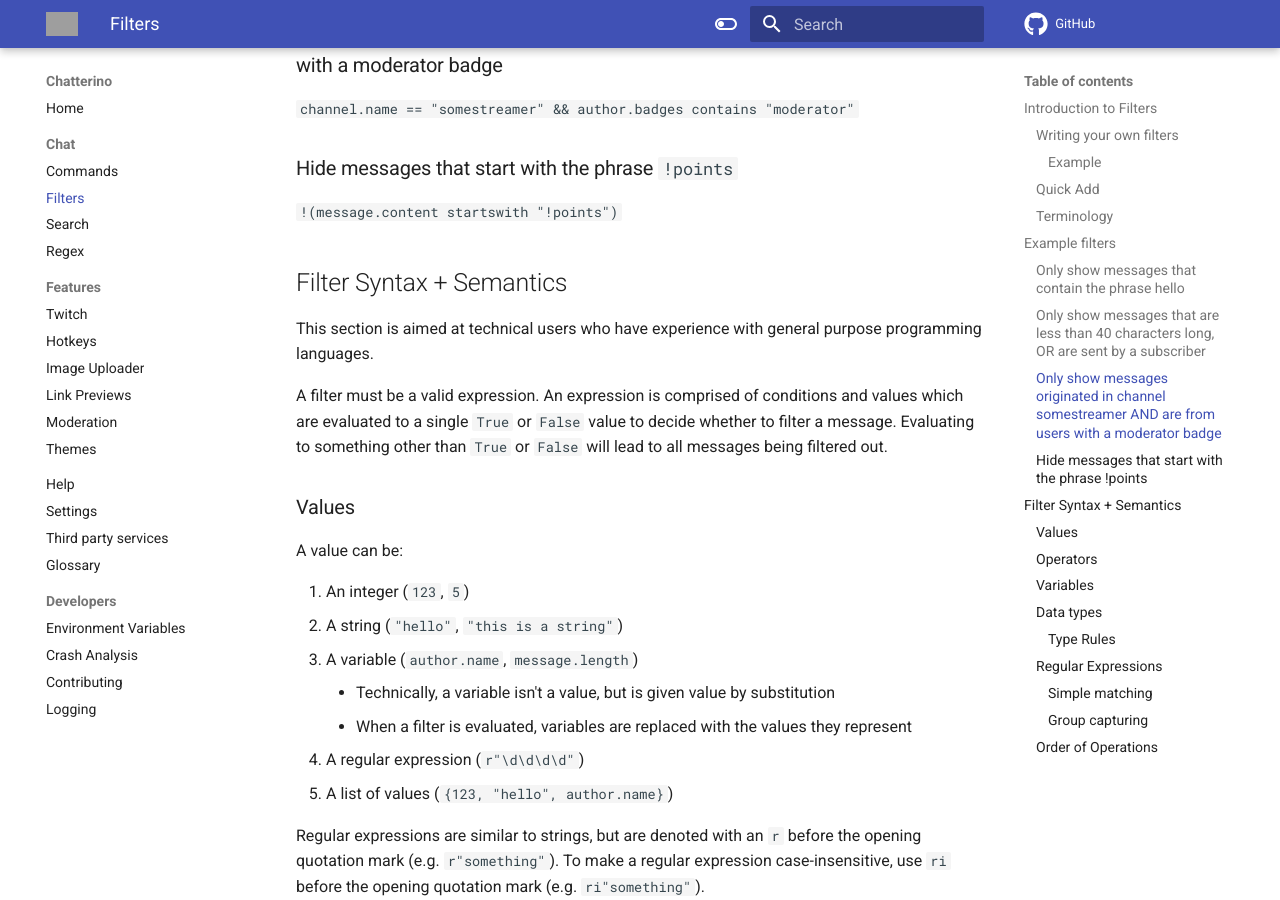
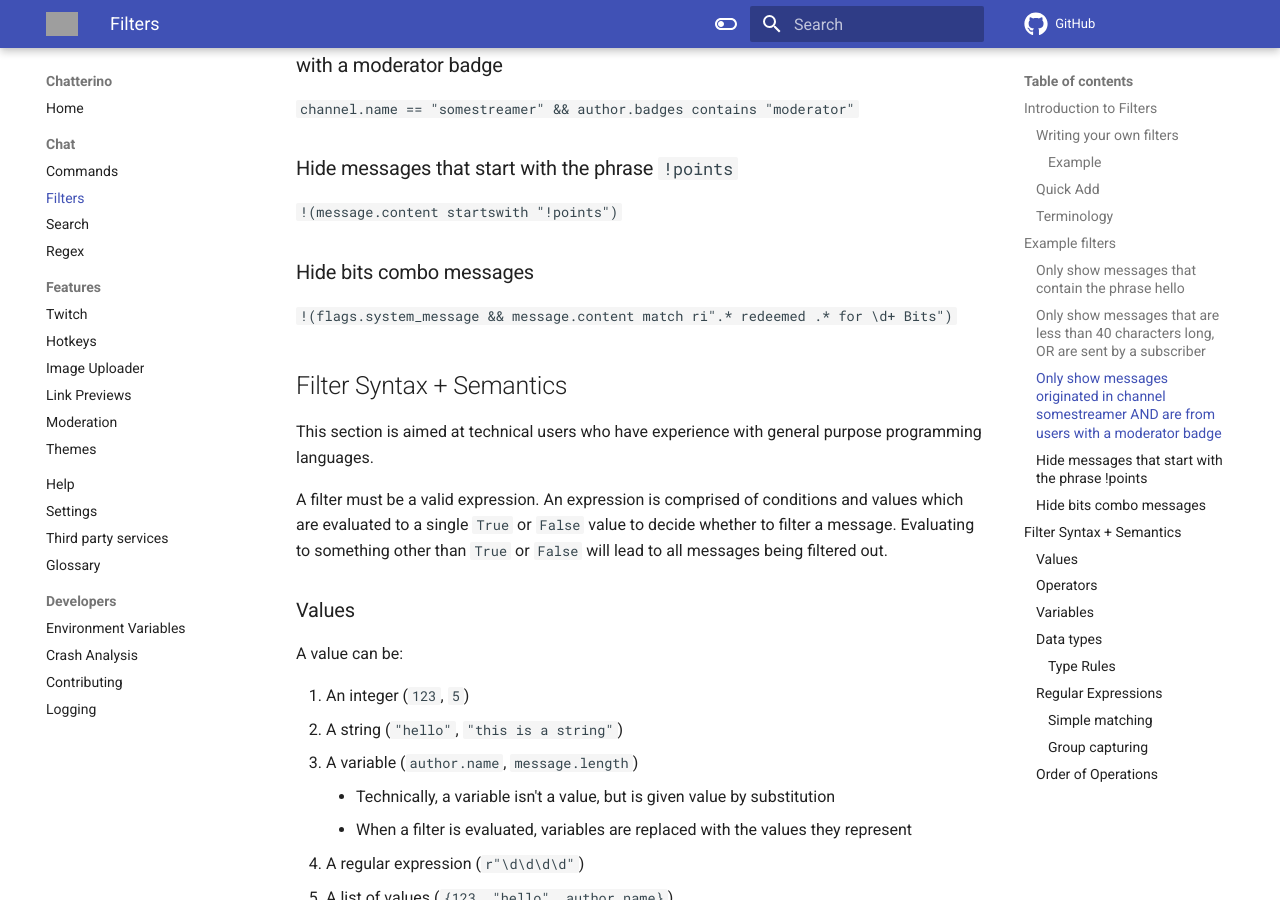
Before and after one commit to Chatterino/wiki, an MkDocs documentation site: the page built from docs/Filters.md, in a window 1280 px wide and 900 px high, scrolled down 2662 px. Built offline with MkDocs 1.6.1 and Material for MkDocs 9.7.7, drawn with Linux system fonts in a browser that asks for light colours; comment, search, counter and statistics services are not loaded; grey boxes are pictures that could not be loaded.

Commit message:
filters: hide bits combo messages example (#488)

```diff
--- a/docs/Filters.md
+++ b/docs/Filters.md
@@ -68,6 +68,10 @@ Here is some terminology that you'll encounter in the rest of this document.
 ### Hide messages that start with the phrase `!points`
 
 `!(message.content startswith "!points")`
+
+### Hide bits combo messages
+
+`!(flags.system_message && message.content match ri".* redeemed .* for \d+ Bits")`
 
 ## Filter Syntax + Semantics
 
```
